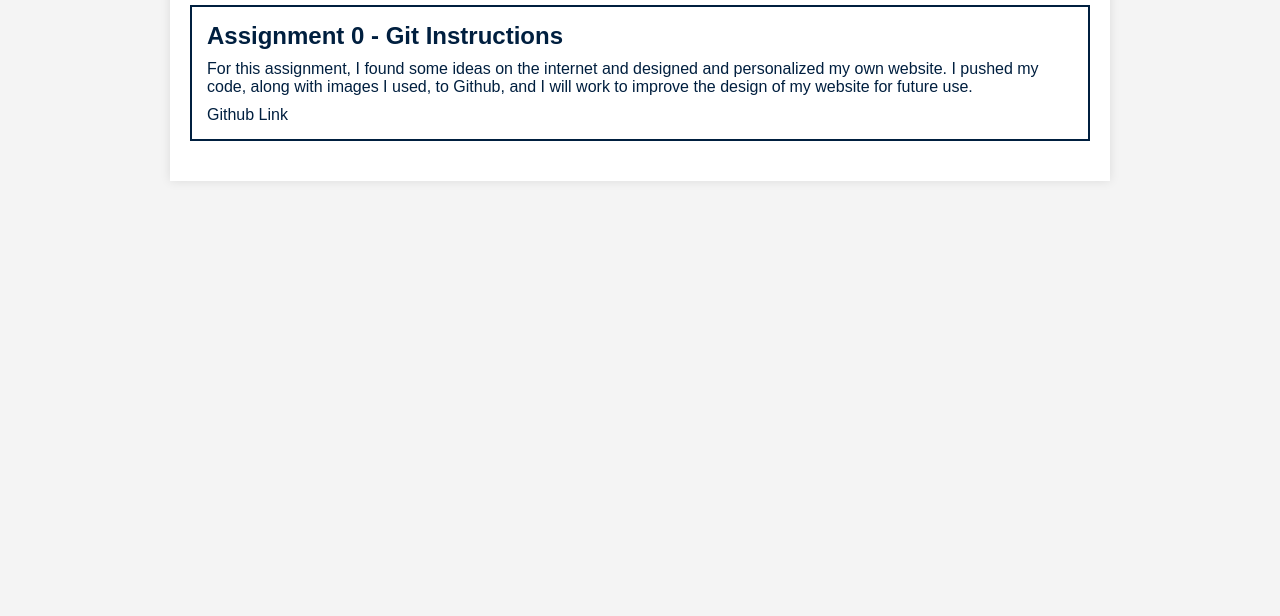
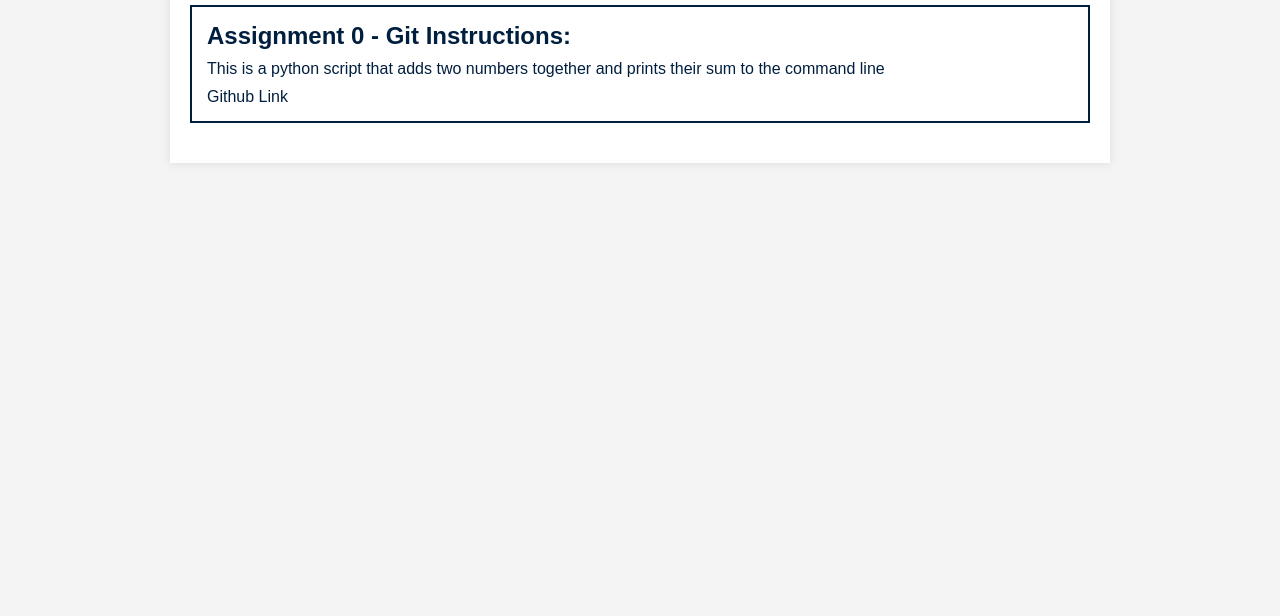
Before and after one commit to tan-aydemir/tan-aydemir.github.io, a plain HTML site: page assignments.html in a window 1280 px wide. Shown: the part 184-800 px from the top of the page. Drawn offline with Linux system fonts and the light colour scheme.

```diff
--- a/assignments.html
+++ b/assignments.html
@@ -24,10 +24,9 @@
 
         <!-- Assignment 1 -->
         <div class="assignment">
-            <h2>Assignment 0 - Git Instructions</h2>
-            <p>For this assignment, I found some ideas on the internet and designed and personalized my own website. I pushed my code, along with
-                images I used, to Github, and I will work to improve the design of my website for future use. </p>
-            <a href="https://github.com/tan-aydemir/tan-aydemir.github.io" target="_blank">Github Link</a>
+            <h2>Assignment 0 - Git Instructions:</h2>
+            <p>This is a python script that adds two numbers together and prints their sum to the command line</p>
+            <a href="https://github.com/tan-aydemir/taydemir-assignment-0" target="_blank">Github Link</a>
         </div>
 
     </section>
```
